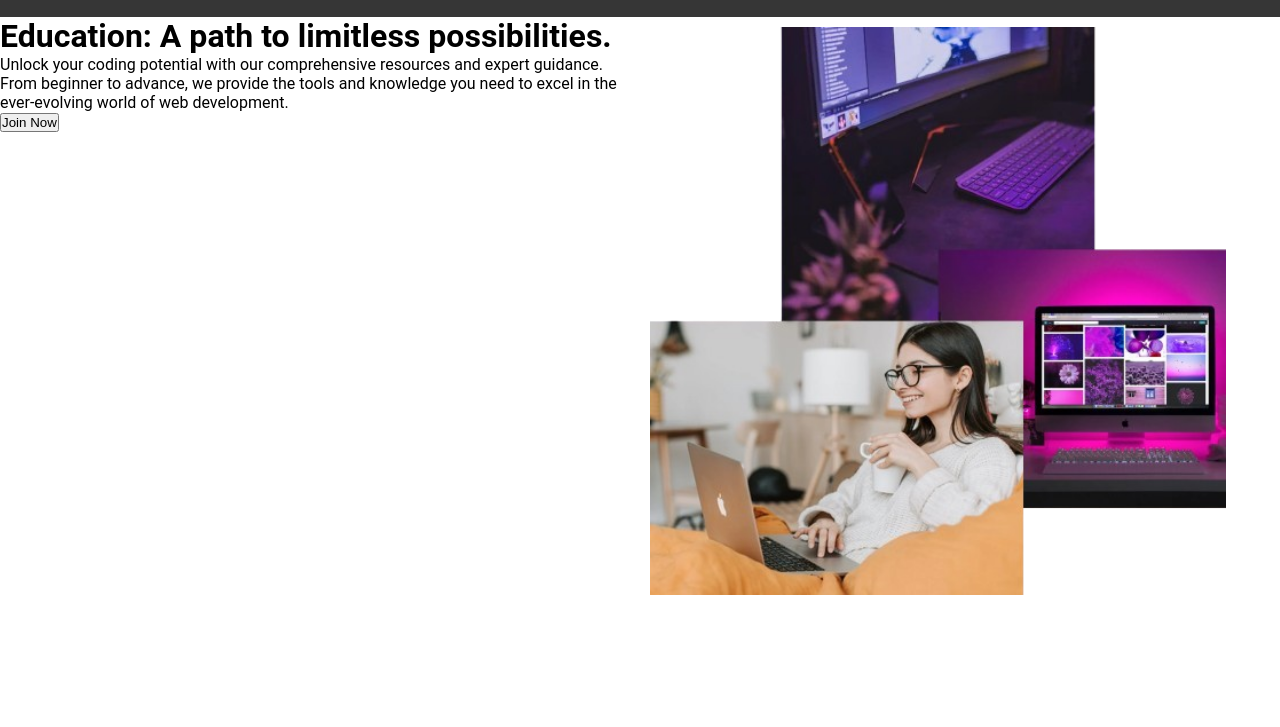
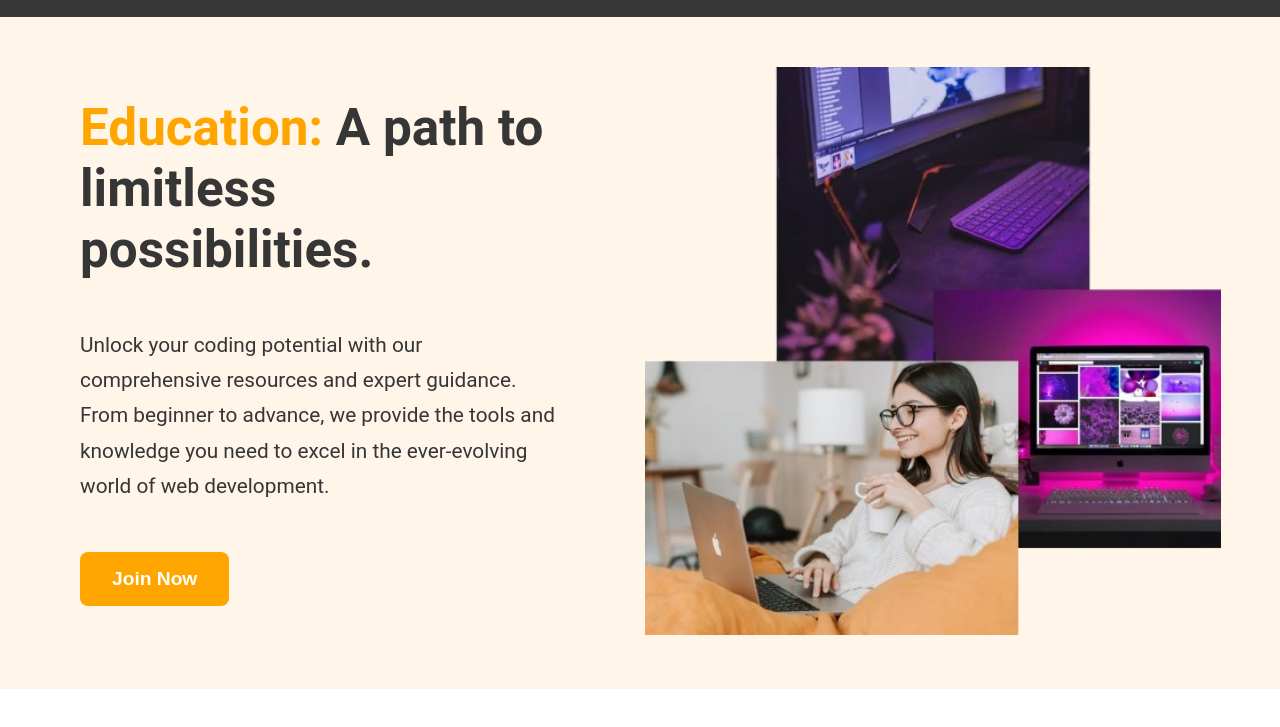
Before and after one commit to elyannmarih/Landing-Page-Practice, a plain HTML site: page index.html in a window 1280 px wide. Shown: the part 73-800 px from the top of the page. Drawn offline with Linux system fonts and the light colour scheme.

Commit message:
update hero

```diff
--- a/index.html
+++ b/index.html
@@ -27,7 +27,10 @@
 
       <div class="hero">
         <div class="hero_text">
-          <h1>Education: A path to limitless possibilities.</h1>
+          <h1>
+            <span style="color: orange">Education:</span> A path to limitless
+            possibilities.
+          </h1>
           <p>
             Unlock your coding potential with our comprehensive resources and
             expert guidance. From beginner to advance, we provide the tools and
--- a/style.css
+++ b/style.css
@@ -6,6 +6,7 @@
 
 body {
   font-family: "Roboto", sans-serif;
+  color: #363636;
 }
 
 /*******************NAVBAR********************/
@@ -55,10 +56,36 @@ nav {
 .hero {
   display: grid;
   grid-template-columns: repeat(2, 1fr);
+  background-color: rgba(255, 228, 196, 0.37);
 }
 
 .hero img {
-  margin: 10px;
+  margin: 50px 5px;
   max-width: 90%;
-  width: 700px;
+  width: 650px;
 }
+
+.hero_text {
+  margin: 5rem;
+}
+
+.hero_text h1 {
+  font-size: 3.2rem;
+}
+
+.hero_text p {
+  margin-top: 3rem;
+  line-height: 2.2rem;
+  font-size: 1.3rem;
+}
+
+.hero_text button {
+  font-weight: bold;
+  font-size: 1.2rem;
+  margin-top: 3rem;
+  padding: 1rem 2rem;
+  color: #fff;
+  background-color: orange;
+  border: none;
+  border-radius: 0.5rem;
+}
```
